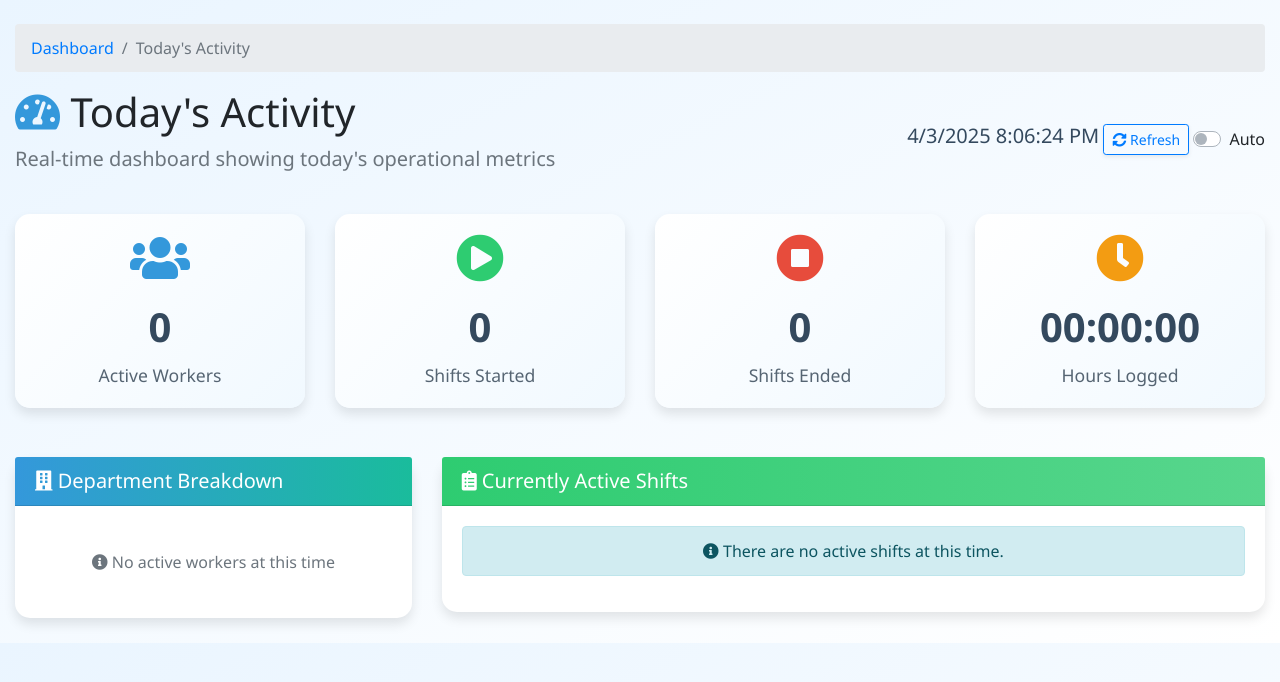
After one commit to SinProp/TimeTrackerApp, a Flask app: page /todays_activity in a window 1280 px wide. The commit adds this page. Shown: the top 682 px of the page. Run offline with Flask 2, Linux system fonts and the light colour scheme; the visitor is signed in with stand-in values (Sample User, id 1); data that the repository does not hold is empty.

Commit message:
Add 'Today's Activity' feature with real-time metrics and dashboard; enhance shift management logic

```diff
--- a/flask_app/controllers/shifts.py
+++ b/flask_app/controllers/shifts.py
@@ -36,29 +36,60 @@ def create_shift():
         return redirect('/logout')
 
     if not Shift.validate_shift(request.form):
-        return redirect('/add/shift')
+        # Assuming validate_shift doesn't need changes for this fix
+        # If validation depends on start_time format, it might need adjustment too.
+        # For now, redirecting based on original logic.
+        # Consider what page is appropriate if validation fails.
+        # Maybe redirect back to the form page with an error message.
+        flash("Shift validation failed.", "danger") # Example flash message
+        # Determine the correct redirect target, e.g., back to the form
+        # return redirect('/add/shift/' + request.form.get('job_id', '')) # Example redirect
+        # For now, keeping original redirect logic if validation exists
+        return redirect('/add/shift/' + request.form.get('job_id', '')) # Adjust if needed
 
     job_id = request.form['job_id']
     note = request.form.get('note', '')
+    user_id = request.form['user_id']
 
-# Use the start time provided by the user, if available
-    start_time = request.form.get('start_time')
-    if not start_time:
+    # Use the start time provided by the user, if available
+    start_time_str = request.form.get('start_time')
+    if start_time_str:
+        try:
+            # Handle potential 'Z' for UTC timezone if present
+            if start_time_str.endswith('Z'):
+                start_time_str = start_time_str[:-1] + '+00:00'
+            # Parse the ISO format string (or similar format like YYYY-MM-DDTHH:MM)
+            # Using fromisoformat is generally robust for ISO 8601 formats
+            start_time_dt = datetime.fromisoformat(start_time_str)
+            # Format it to MySQL's expected format
+            start_time = start_time_dt.strftime('%Y-%m-%d %H:%M:%S')
+        except ValueError:
+            # Handle cases where the date format is incorrect
+            flash("Invalid start time format provided.", "danger")
+            # Redirect back to the form or an appropriate error page
+            return redirect(f'/add/shift/{job_id}')
+    else:
         # If start time not provided, use current server time
         start_time = datetime.now().strftime('%Y-%m-%d %H:%M:%S')
 
     shift_data = {
         'job_id': job_id,
-        'user_id': request.form['user_id'],
+        'user_id': user_id,
         'note': note,
-        'start_time': start_time
+        'start_time': start_time # Use the correctly formatted time
     }
 
     # End any ongoing shift for the user before starting a new one
-    Shift.end_current_shift(shift_data['user_id'])
+    Shift.end_current_shift(user_id)
 
-    # Save the shift with the start time provided by the user
-    Shift.save(shift_data)
+    # Save the shift
+    try:
+        Shift.save(shift_data)
+    except Exception as e:
+        # Log the error and inform the user
+        print(f"Error saving shift: {e}") # Log the specific DB error
+        flash("An error occurred while saving the shift. Please try again.", "danger")
+        return redirect(f'/add/shift/{job_id}')
 
     return redirect(f'/show/job/{job_id}')
 
@@ -117,8 +148,13 @@ def punch_out(shift_id):
         # Redirect with an error message if the user is not admin
         return redirect('/dashboard', error='Unauthorized access')
 
+    # Create a data dictionary with the shift ID
+    shift_data = {
+        "id": shift_id
+    }
+
     # Method to end the shift with a specific ID in the Shift model
-    Shift.update(shift_id)
+    Shift.update(shift_data)
     return redirect('/dashboard')
 
 
@@ -430,3 +466,87 @@ def batch_punch_out():
             print(f"Error punching out shift {shift_id}: {str(e)}")
     flash(f"Successfully punched out {success_count} shifts", "success")
     return redirect('/end_of_day')
+
+
+@app.route('/todays_activity')
+def todays_activity():
+    if 'user_id' not in session:
+        return redirect('/logout')
+
+    user_data = {
+        "id": session['user_id']
+    }
+
+    logged_in_user = User.get_by_id(user_data)
+
+    # Get all ongoing shifts
+    ongoing_shifts = Shift.get_ongoing()
+
+    # Fetch job details for each shift
+    for shift in ongoing_shifts:
+        job_data = {"id": shift.job_id}
+        shift.job = Job.get_one(job_data)
+
+    # Get count of shifts started today
+    shifts_started_today = Shift.get_started_today()
+
+    # Get shifts that ended today
+    today = datetime.now().strftime('%Y-%m-%d')
+    data = {
+        'start_date': today,
+        'end_date': today
+    }
+    completed_shifts = Shift.find_shifts_in_date_range(data)
+
+    # Count of completed shifts today
+    shifts_ended_today = 0
+    if completed_shifts:
+        shifts_ended_today = sum(1 for shift in completed_shifts if shift.updated_at and shift.updated_at.date() == datetime.now().date())
+    print(f"DEBUG: Shifts ended today count: {shifts_ended_today}") # <-- Add this debug print
+
+    # Total active workers
+    active_workers = len(ongoing_shifts)
+
+    # Department-wise breakdown of active workers
+    department_breakdown = {}
+    if ongoing_shifts:
+        for shift in ongoing_shifts:
+            dept = shift.creator.department
+            if dept not in department_breakdown:
+                department_breakdown[dept] = 0
+            department_breakdown[dept] += 1
+
+    # Calculate total hours logged today
+    total_hours_today = 0
+    if completed_shifts:
+        for shift in completed_shifts:
+            if shift.elapsed_time:
+                # Convert elapsed time string to seconds
+                try: # Add try-except block for robustness
+                    parts = str(shift.elapsed_time).split(':')
+                    if len(parts) == 3:
+                        hours = int(parts[0])
+                        minutes = int(parts[1])
+                        # Handle potential float seconds (e.g., '0:00:59.999999')
+                        seconds = int(float(parts[2]))
+                        total_seconds = hours * 3600 + minutes * 60 + seconds
+                        total_hours_today += total_seconds / 3600  # Convert to hours
+                    else:
+                        print(f"DEBUG: Invalid elapsed_time format for shift {shift.id}: {shift.elapsed_time}")
+                except (ValueError, IndexError) as e:
+                    print(f"DEBUG: Error processing elapsed_time for shift {shift.id}: {shift.elapsed_time}, Error: {e}")
+
+    # Format for display
+    hours, remainder = divmod(total_hours_today * 3600, 3600)  # Convert back to seconds for formatting
+    minutes, seconds = divmod(remainder, 60)
+    formatted_hours = '{:02}:{:02}:{:02}'.format(int(hours), int(minutes), int(seconds))
+    print(f"DEBUG: Total hours today (formatted): {formatted_hours}") # <-- Add this debug print
+
+    return render_template('todays_activity.html',
+                          ongoing_shifts=ongoing_shifts,
+                          shifts_started_today=shifts_started_today,
+                          shifts_ended_today=shifts_ended_today,
+                          active_workers=active_workers,
+                          department_breakdown=department_breakdown,
+                          total_hours=formatted_hours,
+                          user=logged_in_user)
--- a/flask_app/templates/dashboard.html
+++ b/flask_app/templates/dashboard.html
@@ -184,6 +184,9 @@
                         <a href="/new/job" class="btn btn-success"><i class="fas fa-plus-circle me-2"></i>Add New IM #</a>
                         <a href="/manage_users" class="btn btn-warning"><i class="fas fa-users me-2"></i>Manage Users</a>
                         <a href="/batch_assign_shifts" class="btn btn-info text-white"><i class="fas fa-user-clock me-2"></i>Batch Assign Shifts</a>
+                        <a href="/todays_activity" class="btn btn-primary"><i class="fas fa-chart-bar me-2"></i>Today's Activity</a>
+                    {% else %}
+                        <a href="/todays_activity" class="btn btn-primary"><i class="fas fa-chart-bar me-2"></i>Today's Activity</a>
                     {% endif %}
                     <a href="/end_of_day" class="btn btn-primary"><i class="fas fa-clock me-2"></i>E.O.D. Punch Out</a>
                     <a href="https://app.smartsheet.com/sheets/4wQ4G37fPc5q92H5j4GQf5Qwgw696Jf92FFHFcf1?view=grid" class="btn btn-dark"><i class="fas fa-table me-2"></i>View SmartSheet</a>
--- a/flask_app/templates/manage_shifts.html
+++ b/flask_app/templates/manage_shifts.html
@@ -31,6 +31,7 @@
                 <p>
                     <a href="/dashboard" class="btn btn-primary my-2">Job Dashboard</a>
                     <a href="/shift_report" class="btn btn-secondary my-2">Run a Report</a>
+                    <a href="/todays_activity" class="btn btn-success my-2"><i class="fas fa-chart-bar me-2"></i>Today's Activity</a>
                     <a href="/admin/assign_shift" class="btn btn-danger my-2">Assign Shift</a>
                     <a href="/end_of_day" class="btn btn-primary my-2">E.O.D. Punch Out</a>
                 </p>
--- /dev/null
+++ b/flask_app/templates/todays_activity.html
@@ -0,0 +1,359 @@
+<!DOCTYPE html>
+<html lang="en">
+<head>
+    <meta charset="UTF-8">
+    <meta name="viewport" content="width=device-width, initial-scale=1.0">
+    <title>Today's Activity - Time Tracker</title>
+    <link rel="stylesheet" href="https://cdn.jsdelivr.net/npm/bootstrap@4.6.0/dist/css/bootstrap.min.css">
+    <link rel="stylesheet" href="https://cdnjs.cloudflare.com/ajax/libs/font-awesome/5.15.3/css/all.min.css">
+    <link rel="stylesheet" href="{{ url_for('static', filename='css/styles.css') }}">
+    <style>
+        :root {
+            --primary-color: #3498db;
+            --secondary-color: #2ecc71;
+            --accent-color: #f39c12;
+            --danger-color: #e74c3c;
+            --info-color: #1abc9c;
+            --light-grey: #f8f9fa;
+            --dark-text: #34495e;
+        }
+
+        body {
+            background: linear-gradient(to bottom right, #eaf5ff, #ffffff);
+            font-family: 'Segoe UI', Tahoma, Geneva, Verdana, sans-serif;
+        }
+
+        .card {
+            border-radius: 15px;
+            border: none;
+            box-shadow: 0 6px 12px rgba(0,0,0,0.1);
+            margin-bottom: 25px;
+            transition: transform 0.3s ease, box-shadow 0.3s ease;
+        }
+        .card:hover {
+            transform: translateY(-5px);
+            box-shadow: 0 12px 24px rgba(0,0,0,0.15);
+        }
+
+        .stat-card {
+            text-align: center;
+            min-height: 160px;
+            display: flex;
+            flex-direction: column;
+            justify-content: center;
+            background: linear-gradient(135deg, #ffffff, #f1f9ff);
+            color: var(--dark-text);
+        }
+        .stat-card i {
+            font-size: 3rem; /* Increased icon size */
+            margin-bottom: 15px;
+            /* Assign specific vibrant colors */
+        }
+        .stat-card.active-workers i { color: var(--primary-color); }
+        .stat-card.started-today i { color: var(--secondary-color); }
+        .stat-card.ended-today i { color: var(--danger-color); }
+        .stat-card.hours-logged i { color: var(--accent-color); }
+
+        .stat-card .stat-value {
+            font-size: 2.5rem; /* Increased font size */
+            font-weight: 700; /* Bolder */
+        }
+        .stat-card .stat-label {
+            font-size: 1.1rem; /* Slightly larger label */
+            color: #566573;
+            margin-top: 5px;
+        }
+
+        .department-card .card-header {
+             background: linear-gradient(to right, var(--primary-color), var(--info-color));
+             color: white;
+        }
+
+        .progress {
+            height: 20px; /* Thicker progress bar */
+            border-radius: 10px;
+            background-color: #e9ecef;
+            overflow: hidden; /* Ensure inner bar respects radius */
+        }
+        .progress-bar {
+            font-weight: bold;
+            font-size: 0.85rem;
+            /* Add a subtle gradient to progress bars */
+            background: linear-gradient(to right, var(--primary-color), #6bb9f0) !important;
+        }
+
+        .active-shifts-card .card-header {
+            background: linear-gradient(to right, var(--secondary-color), #58d68d);
+            color: white;
+        }
+
+        .table thead th {
+            background-color: var(--light-grey);
+            color: var(--dark-text);
+            font-weight: 600;
+            border-bottom-width: 2px;
+        }
+        .table tbody tr:hover {
+            background-color: #e8f6fd;
+        }
+        .table .badge {
+            font-size: 0.9em;
+            padding: 5px 10px;
+        }
+        .duration-timer {
+            font-weight: bold;
+            color: var(--accent-color);
+        }
+
+        .refresh-button, .custom-control-label {
+            transition: all 0.2s ease;
+        }
+        .refresh-button:hover {
+            transform: scale(1.05);
+        }
+        #current-time {
+            font-weight: 500;
+            color: var(--dark-text);
+        }
+        h1 i {
+            color: var(--primary-color);
+        }
+    </style>
+</head>
+<body>
+    <div class="container-fluid mt-4">
+        <div class="row">
+            <div class="col-12">
+                <nav aria-label="breadcrumb">
+                    <ol class="breadcrumb">
+                        <li class="breadcrumb-item"><a href="/dashboard">Dashboard</a></li>
+                        <li class="breadcrumb-item active" aria-current="page">Today's Activity</li>
+                    </ol>
+                </nav>
+            </div>
+        </div>
+
+        <div class="row mb-4 align-items-center">
+            <div class="col-md-7">
+                <h1><i class="fas fa-tachometer-alt"></i> Today's Activity</h1>
+                <p class="text-muted lead">Real-time dashboard showing today's operational metrics</p>
+            </div>
+            <div class="col-md-5 text-right">
+                <span id="current-time" class="h5 me-3"></span>
+                <button id="refresh-button" class="btn btn-sm btn-outline-primary refresh-button shadow-sm">
+                    <i class="fas fa-sync-alt"></i> Refresh
+                </button>
+                <div class="custom-control custom-switch d-inline-block auto-refresh ms-3 align-middle">
+                    <input type="checkbox" class="custom-control-input" id="autoRefreshSwitch">
+                    <label class="custom-control-label" for="autoRefreshSwitch">Auto</label>
+                </div>
+            </div>
+        </div>
+
+        <!-- Main Stats Cards -->
+        <div class="row">
+            <!-- Active Workers -->
+            <div class="col-lg-3 col-md-6">
+                <div class="card stat-card active-workers">
+                    <div class="card-body">
+                        <i class="fas fa-users"></i>
+                        <div class="stat-value">{{ active_workers }}</div>
+                        <div class="stat-label">Active Workers</div>
+                    </div>
+                </div>
+            </div>
+
+            <!-- Shifts Started Today -->
+            <div class="col-lg-3 col-md-6">
+                <div class="card stat-card started-today">
+                    <div class="card-body">
+                        <i class="fas fa-play-circle"></i>
+                        <div class="stat-value">{{ shifts_started_today }}</div>
+                        <div class="stat-label">Shifts Started</div>
+                    </div>
+                </div>
+            </div>
+
+            <!-- Shifts Ended Today -->
+            <div class="col-lg-3 col-md-6">
+                <div class="card stat-card ended-today">
+                    <div class="card-body">
+                        <i class="fas fa-stop-circle"></i>
+                        <div class="stat-value">{{ shifts_ended_today }}</div>
+                        <div class="stat-label">Shifts Ended</div>
+                    </div>
+                </div>
+            </div>
+
+            <!-- Total Hours Today -->
+            <div class="col-lg-3 col-md-6">
+                <div class="card stat-card hours-logged">
+                    <div class="card-body">
+                        <i class="fas fa-clock"></i>
+                        <div class="stat-value">{{ total_hours }}</div>
+                        <div class="stat-label">Hours Logged</div>
+                    </div>
+                </div>
+            </div>
+        </div>
+
+        <!-- Department Breakdown and Active Shifts -->
+        <div class="row mt-4">
+            <!-- Department Breakdown -->
+            <div class="col-lg-4">
+                <div class="card department-card">
+                    <div class="card-header">
+                        <h5 class="card-title mb-0">
+                            <i class="fas fa-building me-2"></i>
+                            Department Breakdown
+                        </h5>
+                    </div>
+                    <div class="card-body">
+                        {% if department_breakdown %}
+                            {% for dept, count in department_breakdown.items() %}
+                                <div class="mb-3">
+                                    <div class="d-flex justify-content-between">
+                                        <strong>{{ dept }}</strong>
+                                        <span class="badge badge-primary">{{ count }} active</span>
+                                    </div>
+                                    {% set percentage = (count / active_workers) * 100 if active_workers > 0 else 0 %}
+                                    <div class="progress mt-1">
+                                        <div class="progress-bar" role="progressbar"
+                                             style="width: {{ percentage }}%;"
+                                             aria-valuenow="{{ percentage }}"
+                                             aria-valuemin="0"
+                                             aria-valuemax="100">
+                                            {{ percentage|int }}%
+                                        </div>
+                                    </div>
+                                </div>
+                            {% endfor %}
+                        {% else %}
+                            <p class="text-muted text-center my-4">
+                                <i class="fas fa-info-circle"></i> No active workers at this time
+                            </p>
+                        {% endif %}
+                    </div>
+                </div>
+            </div>
+
+            <!-- Active Shifts -->
+            <div class="col-lg-8">
+                <div class="card active-shifts-card">
+                    <div class="card-header">
+                        <h5 class="card-title mb-0">
+                            <i class="fas fa-clipboard-list me-2"></i>
+                            Currently Active Shifts
+                        </h5>
+                    </div>
+                    <div class="card-body">
+                        {% if ongoing_shifts %}
+                            <div class="table-responsive">
+                                <table class="table table-hover">
+                                    <thead class="thead-light">
+                                        <tr>
+                                            <th>Worker</th>
+                                            <th>Department</th>
+                                            <th>Job Number</th>
+                                            <th>Started At</th>
+                                            <th>Duration</th>
+                                            <th>Actions</th>
+                                        </tr>
+                                    </thead>
+                                    <tbody>
+                                        {% for shift in ongoing_shifts %}
+                                            <tr>
+                                                <td>{{ shift.creator.first_name }} {{ shift.creator.last_name }}</td>
+                                                <td>
+                                                    <span class="badge bg-info text-dark">{{ shift.creator.department }}</span>
+                                                </td>
+                                                <td>{{ shift.job.im_number }}</td>
+                                                <td>{{ shift.created_at.strftime('%I:%M %p') }}</td>
+                                                <td>
+                                                    <span class="duration-timer" data-start-time="{{ shift.created_at.isoformat() }}">
+                                                        {{ shift.elapsed_time }}
+                                                    </span>
+                                                </td>
+                                                <td>
+                                                    {% if user.department == 'ADMINISTRATIVE' %}
+                                                        <form action="/punch_out/{{ shift.id }}" method="POST" class="d-inline">
+                                                            <button class="btn btn-sm btn-danger shadow-sm">
+                                                                <i class="fas fa-stop-circle me-1"></i> End
+                                                            </button>
+                                                        </form>
+                                                    {% endif %}
+                                                </td>
+                                            </tr>
+                                        {% endfor %}
+                                    </tbody>
+                                </table>
+                            </div>
+                        {% else %}
+                            <div class="alert alert-info text-center" role="alert">
+                                <i class="fas fa-info-circle"></i> There are no active shifts at this time.
+                            </div>
+                        {% endif %}
+                    </div>
+                </div>
+            </div>
+        </div>
+    </div>
+
+    <script src="https://code.jquery.com/jquery-3.5.1.min.js"></script>
+    <script src="https://cdn.jsdelivr.net/npm/bootstrap@4.6.0/dist/js/bootstrap.bundle.min.js"></script>
+    <script>
+        // Function to update current time
+        function updateCurrentTime() {
+            const now = new Date();
+            const timeStr = now.toLocaleTimeString();
+            const dateStr = now.toLocaleDateString();
+            document.getElementById('current-time').textContent = `${dateStr} ${timeStr}`;
+        }
+
+        // Update time every second
+        setInterval(updateCurrentTime, 1000);
+        updateCurrentTime();
+
+        // Handle auto-refresh
+        const autoRefreshSwitch = document.getElementById('autoRefreshSwitch');
+        let autoRefreshInterval;
+
+        autoRefreshSwitch.addEventListener('change', function() {
+            if (this.checked) {
+                // Auto-refresh every 30 seconds
+                autoRefreshInterval = setInterval(() => {
+                    location.reload();
+                }, 30000);
+            } else {
+                clearInterval(autoRefreshInterval);
+            }
+        });
+
+        // Manual refresh button
+        document.getElementById('refresh-button').addEventListener('click', function() {
+            location.reload();
+        });
+
+        // Function to update duration timers
+        function updateDurationTimers() {
+            const now = new Date();
+            document.querySelectorAll('.duration-timer').forEach(timer => {
+                const startTime = new Date(timer.dataset.startTime);
+                const diffMs = now - startTime;
+
+                // Convert to hours, minutes, seconds
+                const hours = Math.floor(diffMs / (1000 * 60 * 60));
+                const minutes = Math.floor((diffMs % (1000 * 60 * 60)) / (1000 * 60));
+                const seconds = Math.floor((diffMs % (1000 * 60)) / 1000);
+
+                // Format as HH:MM:SS
+                timer.textContent = `${hours.toString().padStart(2, '0')}:${minutes.toString().padStart(2, '0')}:${seconds.toString().padStart(2, '0')}`;
+            });
+        }
+
+        // Update duration timers every second
+        setInterval(updateDurationTimers, 1000);
+        updateDurationTimers();
+    </script>
+</body>
+</html>
```
Also changed, not shown: flask_app/models/shift.py (+19 -6 lines), .github/feature-ideas.md (added).
